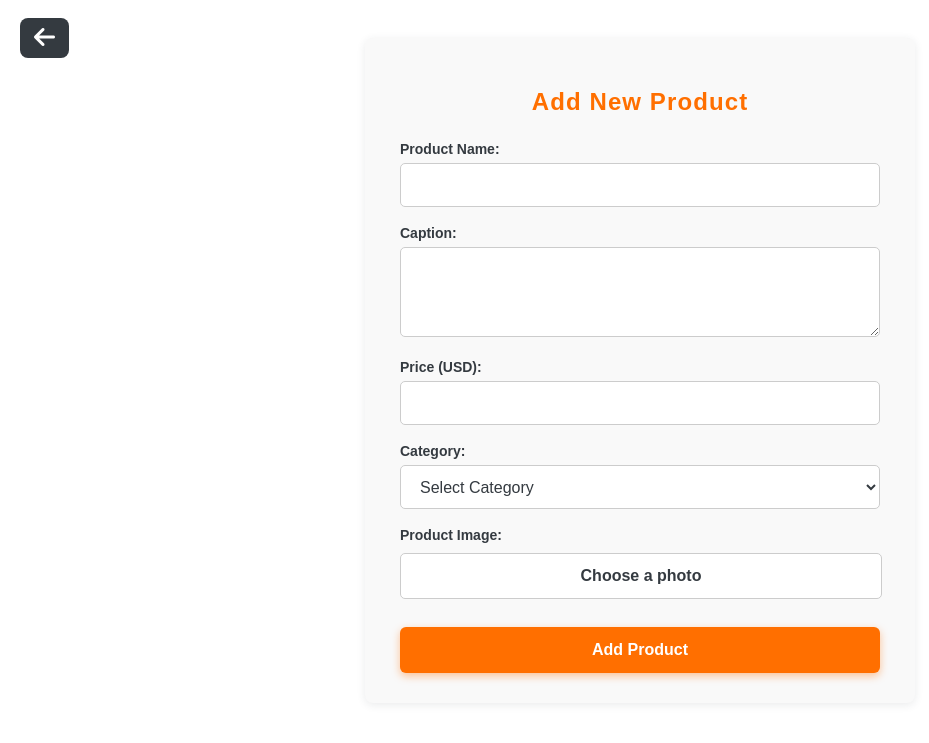
After one commit to Mohamad-Sayafi/Dashboard, a PHP site: page /project/template/add_products.php in a window 1280 px wide. The commit adds this page. Shown: the top 743 px of the page, without its empty margins (0-929 px from the left). Run offline with PHP 8.4, Linux system fonts and the light colour scheme.

Commit message:
product added

```diff
--- a/assets/js/main.js
+++ b/assets/js/main.js
@@ -89,4 +89,71 @@ $(document).ready(function () {
             }
         })
     });
+
+    $('#add_products').submit(function (e) {
+        e.preventDefault();
+
+        let name = $('#name').val();
+        let caption = $('#caption').val();
+        let cost = $('#cost').val();
+        let category = $('#category').val();
+
+        let file = $('#myFile')[0].files[0];
+
+        let formData = new FormData();
+        formData.append('action', 'add_products');
+        formData.append('name', name);
+        formData.append('caption', caption);
+        formData.append('cost', cost);
+        formData.append('category', category);
+        if (file) {
+            formData.append('myFile', file);
+        }
+
+        $.ajax({
+            url: '../template/ajax.php',
+            type: 'POST',
+            data: formData,
+            dataType: 'json',
+            contentType: false,
+            processData: false,
+            success: function (response) {
+                if (response.success) {
+                    alert(response.success);
+                    window.location.href = "../template/products.php";
+                } else if (response.failed) {
+                    alert(response.failed);
+                }
+            },
+            error: function () {
+            }
+        });
+    });
+
+    $('#delete_product').submit(function (e) {
+        e.preventDefault();
+        $product_delet = $('#delet_pro').val();
+        $.ajax({
+            url: '../template/ajax.php',
+            type: 'post',
+            dataType: 'json',
+            data: {
+                action: 'delet_products',
+                product_delet: $product_delet
+            }, success: function (response) {
+                if (response.success) {
+                    alert(response.success);
+                    window.location.href = "../template/products.php";
+                } else if (response.failed) {
+                    alert(response.failed);
+                }
+
+            }, error: function () {
+
+            }
+        })
+    });
+    function myFunction() {
+        confirm("are you sure you want to delete this.");
+    }
 })
--- /dev/null
+++ b/template/add_products.php
@@ -0,0 +1,233 @@
+<!DOCTYPE html>
+<html lang="en">
+
+<head>
+  <meta charset="UTF-8" />
+  <title>Add Product</title>
+  <script src="https://code.jquery.com/jquery-3.6.0.min.js"></script>
+  <script src="../assets/js/main.js"></script>
+  <link
+    rel="stylesheet"
+    href="https://cdnjs.cloudflare.com/ajax/libs/font-awesome/6.4.0/css/all.min.css"
+    crossorigin="anonymous"
+    referrerpolicy="no-referrer" />
+  <style>
+    body {
+      font-family: Arial, sans-serif;
+      background-color: #fff;
+      padding: 30px;
+      direction: ltr;
+      color: #343a40;
+    }
+
+    .logout-btn {
+      position: absolute;
+      left: 20px;
+      transform: translateY(-50%);
+      background-color: #343a40;
+      border: none;
+      cursor: pointer;
+      font-size: 24px;
+      padding: 0;
+      border-radius: 8px;
+      transition: background-color 0.3s ease;
+      display: inline-block;
+    }
+
+    .logout-btn a {
+      display: inline-block;
+      color: #fff;
+      padding: 6px 14px;
+      border-radius: 8px;
+      text-decoration: none;
+    }
+
+    .logout-btn:hover {
+      background-color: #495057;
+    }
+
+    .logout-btn:hover a {
+      text-decoration: none;
+    }
+
+    form {
+      background: #f9f9f9;
+      padding: 30px 35px;
+      border-radius: 8px;
+      max-width: 480px;
+      margin: auto;
+      box-shadow: 0 2px 8px rgba(52, 58, 64, 0.1);
+      color: #343a40;
+    }
+
+    h2 {
+      margin-bottom: 25px;
+      color: #ff6f00;
+      text-align: center;
+      font-weight: 700;
+      letter-spacing: 1.1px;
+    }
+
+    label {
+      display: block;
+      margin-top: 18px;
+      color: #343a40;
+      font-weight: 600;
+      font-size: 14px;
+    }
+
+    input[type="text"],
+    input[type="number"],
+    select {
+      width: 100%;
+      padding: 12px 15px;
+      margin-top: 6px;
+      border: 1.5px solid #ccc;
+      border-radius: 5px;
+      font-size: 16px;
+      box-sizing: border-box;
+      background-color: #fff;
+      color: #343a40;
+      transition: border-color 0.3s ease, background-color 0.3s ease;
+      font-family: inherit;
+      height: 44px;
+    }
+
+    textarea {
+      width: 100%;
+      padding: 12px 15px;
+      margin-top: 6px;
+      border: 1.5px solid #ccc;
+      border-radius: 5px;
+      font-size: 16px;
+      box-sizing: border-box;
+      background-color: #fff;
+      color: #343a40;
+      resize: vertical;
+      min-height: 90px;
+      transition: border-color 0.3s ease, background-color 0.3s ease;
+      font-family: inherit;
+      height: auto;
+    }
+
+    input[type="text"]:focus,
+    input[type="number"]:focus,
+    select:focus,
+    textarea:focus {
+      border-color: #ff6f00;
+      background-color: #fff;
+      outline: none;
+      color: #343a40;
+    }
+
+    .file-upload-wrapper {
+      margin-top: 10px;
+      position: relative;
+      width: 100%;
+      height: 44px;
+    }
+
+    input[type="file"] {
+      opacity: 0;
+      position: absolute;
+      width: 100%;
+      height: 44px;
+      top: 0;
+      left: 0;
+      cursor: pointer;
+      z-index: 2;
+    }
+
+    .file-upload-button {
+      position: absolute;
+      top: 0;
+      left: 0;
+      height: 44px;
+      width: 100%;
+      border: 1.5px solid #ccc;
+      border-radius: 5px;
+      background-color: #fff;
+      color: #343a40;
+      font-weight: 600;
+      display: flex;
+      align-items: center;
+      justify-content: center;
+      cursor: pointer;
+      transition: border-color 0.3s ease, background-color 0.3s ease;
+      user-select: none;
+      z-index: 1;
+    }
+
+    .file-upload-button:hover {
+      border-color: #ff6f00;
+      background-color: #fff;
+      color: #ff6f00;
+    }
+
+    #file-name {
+      margin-top: 6px;
+      font-style: italic;
+      color: #666;
+      font-size: 13px;
+      min-height: 18px;
+      word-break: break-word;
+    }
+
+    button.send {
+      margin-top: 30px;
+      width: 100%;
+      padding: 14px;
+      background-color: #ff6f00;
+      border: none;
+      border-radius: 6px;
+      color: #fff;
+      font-size: 16px;
+      font-weight: 700;
+      cursor: pointer;
+      transition: background-color 0.3s ease;
+      box-shadow: 0 3px 8px rgba(255, 111, 0, 0.4);
+    }
+
+    button:hover {
+      background-color: #cc5a00;
+      box-shadow: 0 4px 12px rgba(204, 90, 0, 0.6);
+      color: #fff;
+    }
+  </style>
+</head>
+
+<body>
+  <button class="logout-btn" aria-label="Logout" title="Logout"">
+     <a href=" products.php"> <i class=" fas fa-arrow-left" style="color: white;"></i></a>
+  </button>
+  <form action="" method="POST" enctype="multipart/form-data" id="add_products">
+    <h2>Add New Product</h2>
+
+    <label for="name">Product Name:</label>
+    <input type="text" id="name" name="name" required>
+
+    <label for="caption">Caption:</label>
+    <textarea id="caption" name="caption"></textarea>
+
+    <label for="price">Price (USD):</label>
+    <input type="number" id="cost" name="price" required>
+
+    <label for="category">Category:</label>
+    <select id="category" name="category" required>
+      <option value="">Select Category</option>
+      <option value="clothing">Clothe</option>
+      <option value="shoes">Shoes</option>
+      <option value="accessories">Accessories</option>
+      <option value="digital">Digital</option>
+    </select>
+
+    <label for="image">Product Image:</label>
+    <div class="file-upload-wrapper">
+      <input type="file" id="myFile" name="photos_upload" required>
+      <div class="file-upload-button">Choose a photo</div>
+    </div>
+    <button class="send" type="submit">Add Product</button>
+  </form>
+</body>
+
+</html>
```
Also changed, not shown: template/ajax.php (+88 -1 lines), template/change_info.php (+21 -4 lines), template/products.php (+299 -0 lines), template/user_info.php (+15 -2 lines), template/save_info.php (deleted).
